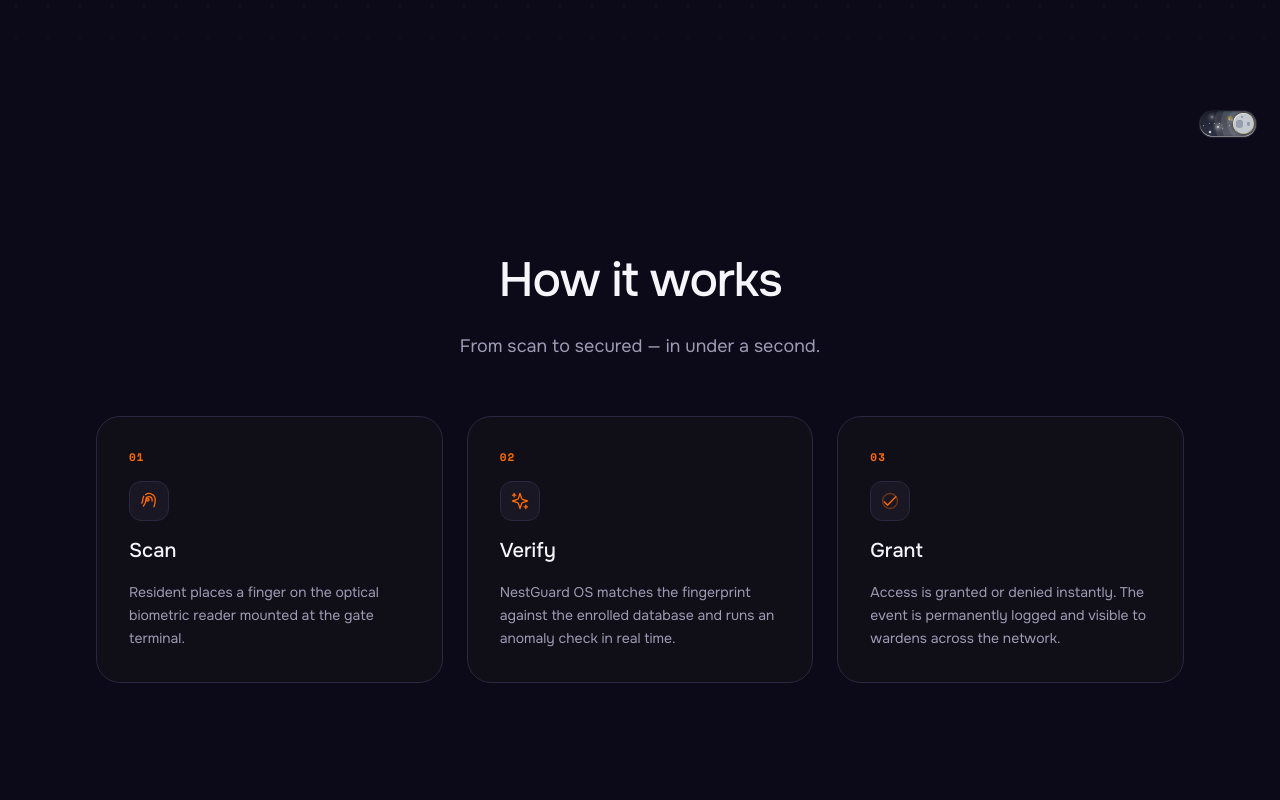
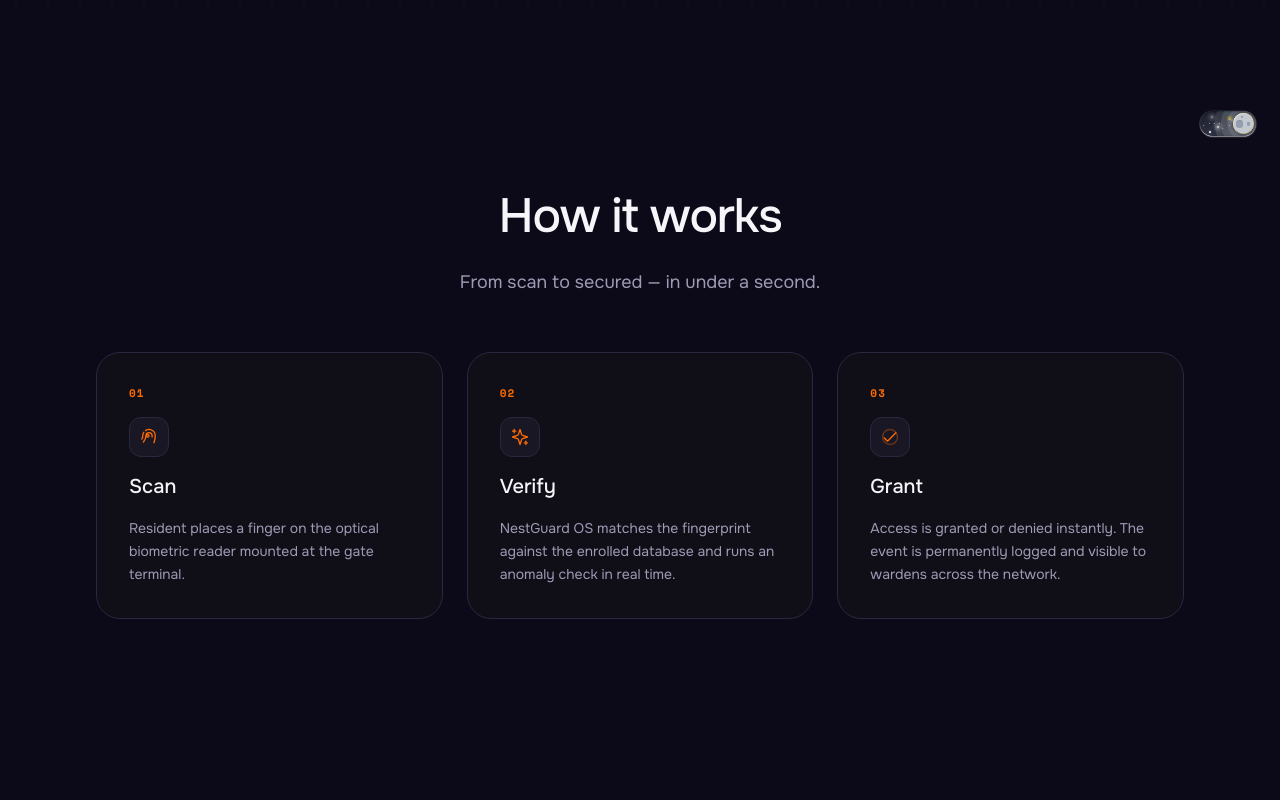
Before and after one commit to ayan-ahmad-63/nestguard-marketing, a Next.js app: page / in a window 1280 px wide. Shown: the part 640-1440 px from the top of the page. Built offline with nearby package versions, Linux system fonts and the light colour scheme.

Commit message:
gap update

```diff
--- a/src/app/page.tsx
+++ b/src/app/page.tsx
@@ -99,7 +99,7 @@ export default function Landing() {
         </HeroMouseGlow> {/* End Hero & Dashboard Wrapper */}
 
         {/* ── 3.5. How It Works ───────────────────────────── */}
-        <section className="mx-auto max-w-6xl px-5 sm:px-8 py-20">
+        <section className="mx-auto max-w-6xl px-5 sm:px-8 pt-8 md:pt-12 pb-20 -mt-4 md:-mt-8 relative z-20">
           <div className="text-center mb-14">
             <h2 className="font-display font-medium text-[36px] md:text-[48px] tracking-tight">How it works</h2>
             <p className="text-ng-secondary mt-4 text-lg max-w-2xl mx-auto">From scan to secured — in under a second.</p>
```
